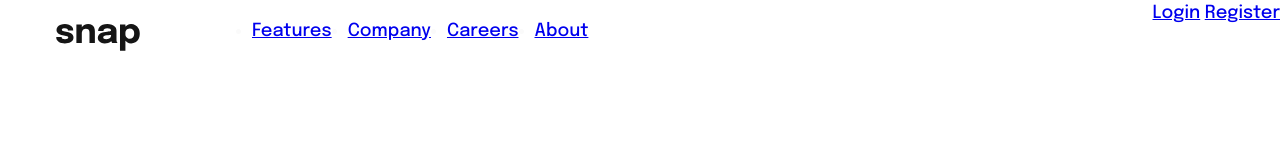
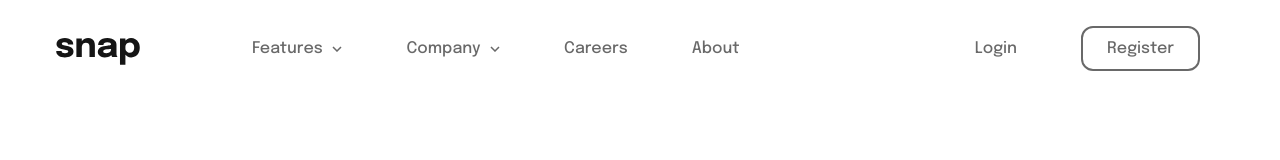
Before and after one commit to Kerraan/Intro-section-with-dropdown-navigation, a website: page src/index.html in a window 1280 px wide. Drawn offline with nearby package versions, Linux system fonts and the light colour scheme; files that its build step writes are made by us from their sources.

Commit message:
Updated HTML and CSS

```diff
--- a/src/index.html
+++ b/src/index.html
@@ -27,20 +27,52 @@
   </head>
   <body>
     <header class="flex primary-header">
-      <img src="assets/images/logo.svg" alt="Snap logo" class="logo" />
+      <div>
+        <img src="assets/images/logo.svg" alt="Snap logo" class="logo" />
+      </div>
 
       <nav class="flex">
-        <ul class="flex">
-          <li><a href="#">Features</a></li>
-          <li><a href="#">Company</a></li>
-          <li><a href="#">Careers</a></li>
-          <li><a href="#">About</a></li>
+        <ul class="primary-navigation flex">
+          <li class="flex arrow-allign">
+            <a class="text-gray fs-300" href="#">Features</a>
+            <svg
+              class="margin-left"
+              width="10"
+              height="6"
+              xmlns="http://www.w3.org/2000/svg"
+            >
+              <path
+                stroke="#686868"
+                stroke-width="1.5"
+                fill="none"
+                d="m1 1 4 4 4-4"
+              />
+            </svg>
+          </li>
+          <li class="flex arrow-allign">
+            <a class="text-gray fs-300" href="#">Company</a>
+            <svg
+              class="margin-left"
+              width="10"
+              height="6"
+              xmlns="http://www.w3.org/2000/svg"
+            >
+              <path
+                stroke="#686868"
+                stroke-width="1.5"
+                fill="none"
+                d="m1 1 4 4 4-4"
+              />
+            </svg>
+          </li>
+          <li><a class="text-gray fs-300" href="#">Careers</a></li>
+          <li><a class="text-gray fs-300" href="#">About</a></li>
         </ul>
       </nav>
-      <div class="user-buttons">
-        <a href="#">Login</a>
-        <a href="#">Register</a>
-      </div>
+      <ul class="flex user-buttons">
+        <li><a class="text-gray fs-300" href="#">Login</a></li>
+        <li><a class="text-gray fs-300 register" href="#">Register</a></li>
+      </ul>
     </header>
   </body>
 </html>
--- a/src/sass/style.scss
+++ b/src/sass/style.scss
@@ -105,6 +105,10 @@ select {
   display: block;
 }
 
+.margin-left {
+  margin-left: var(--mleft, 0.3rem);
+}
+
 .flow > *:where(:not(:first-child)) {
   margin-top: var(--flow-space, 1rem);
 }
@@ -208,20 +212,54 @@ select {
 body {
   font-family: var(--ff-sans-serif);
   font-size: var(--fs-400);
-  color: hsl(var(--clr-white));
+  color: hsl(var(--clr-gray));
   // background-color: hsl(var(--clr-black));
   line-height: 1.5;
   min-height: 100vh;
 }
 
 /* ------------------- */
-/* Navigation          */
+/* Header              */
 /* ------------------- */
 
+.primary-header {
+  align-items: center;
+  margin-top: 0.5rem;
+}
+
 .logo {
-  margin: 1.5rem clamp(1.5rem, 5vw, 3.5rem);
+  margin: 1.9rem clamp(1.5rem, 5vw, 3.5rem) 1.5rem clamp(1.5rem, 5vw, 3.5rem);
+}
+
+.primary-navigation {
+  list-style: none;
+  --gap: clamp(1.5rem, 5vw, 4rem);
+  align-items: center;
+}
+
+.primary-navigation a {
+  text-decoration: none;
+}
+
+.arrow-allign {
+  align-items: center;
+  --gap: 0.3rem;
 }
 
 .user-buttons {
+  list-style: none;
   margin-left: auto;
+  margin-right: 5rem;
+  align-items: center;
+  --gap: clamp(1.5rem, 5vw, 4rem);
 }
+
+.user-buttons a {
+  text-decoration: none;
+}
+
+.register {
+  border: solid 2px hsl(var(--clr-gray));
+  padding: 0.75rem 1.5rem;
+  border-radius: 12px;
+}
```
